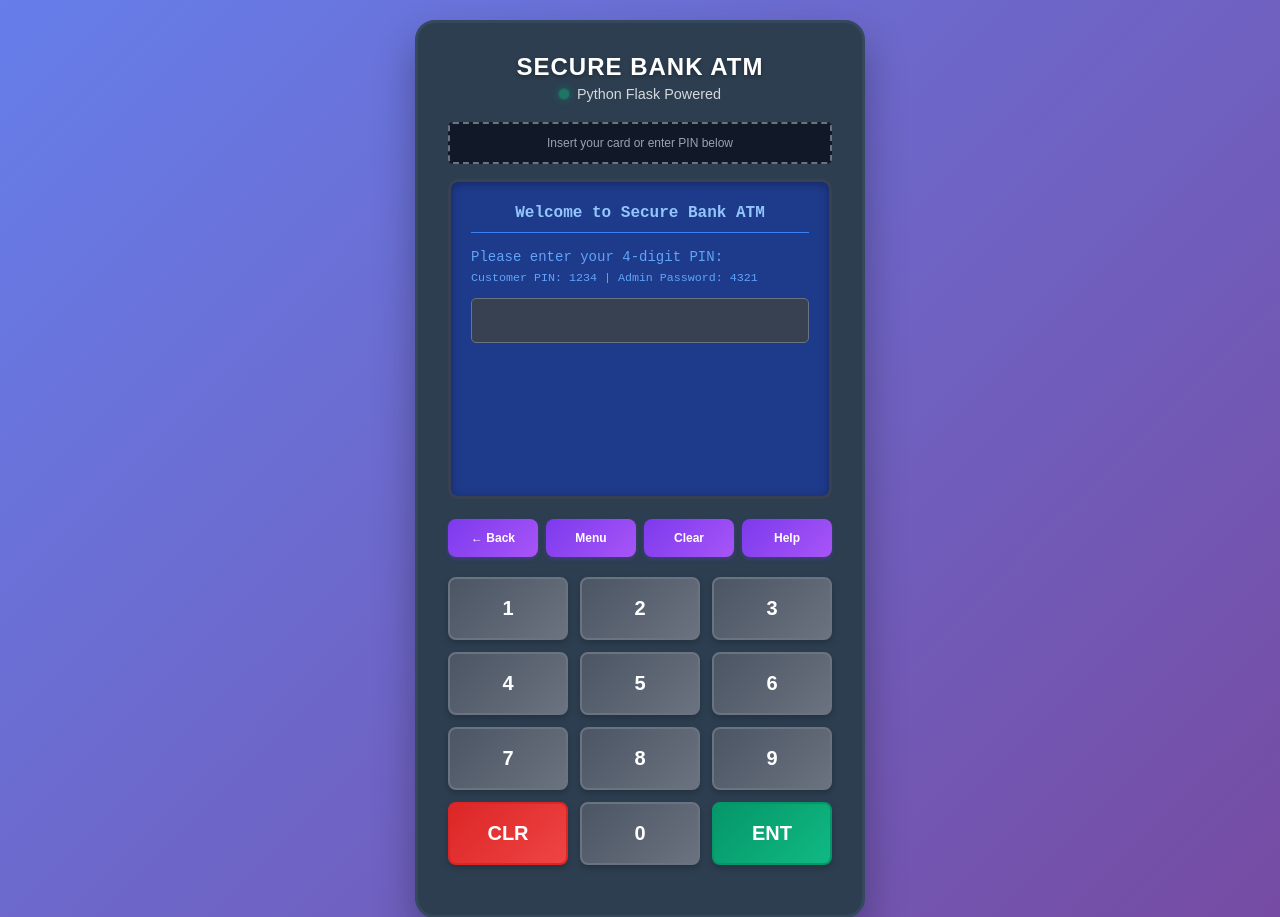
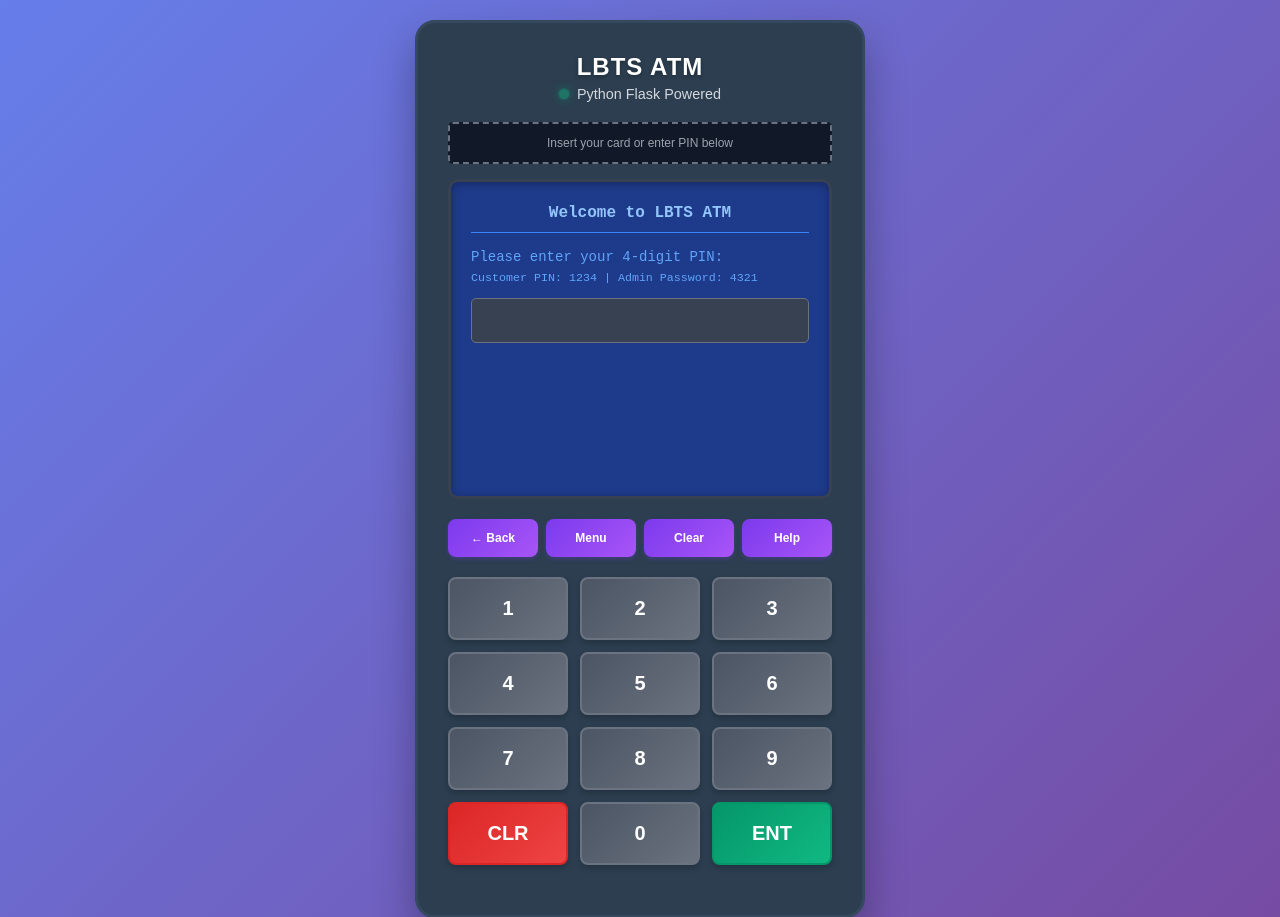
Before and after one commit to drooschuck/atm-web-sim-py, a Flask app: template templates/fixed_index_html.html in a window 1280 px wide. Shown: the top 917 px of the page. Run offline with Flask 3, Linux system fonts and the light colour scheme; the template is opened without the code that fills it, so the values that code supplies are empty.

Commit message:
modified index.html

```diff
--- a/templates/fixed_index_html.html
+++ b/templates/fixed_index_html.html
@@ -364,7 +364,7 @@
 <body>
     <div class="atm-container">
         <div class="atm-header">
-            <div class="bank-name">SECURE BANK ATM</div>
+            <div class="bank-name">LBTS ATM</div>
             <div class="atm-subtitle">
                 <span class="status-light"></span>
                 Python Flask Powered
@@ -378,7 +378,7 @@
         <div class="screen">
             <!-- Login Screen -->
             <div class="screen-content active" id="login-screen">
-                <h3>Welcome to Secure Bank ATM</h3>
+                <h3>Welcome to LBTS ATM</h3>
                 <p>Please enter your 4-digit PIN:</p>
                 <p><small>Customer PIN: 1234 | Admin Password: 4321</small></p>
                 <div class="input-display" id="pin-display">****</div>
@@ -738,7 +738,7 @@
             isAdmin = false;
             showScreen('login-screen');
             clearInput();
-            showMessage('Thank you for using Secure Bank ATM!', 'success');
+            showMessage('Thank you for using LBST ATM!', 'success');
         }
 
         function help() {
```
